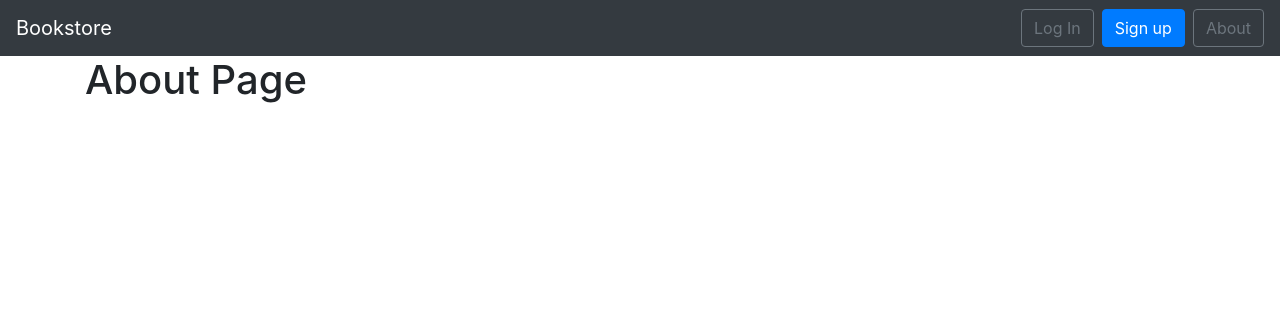
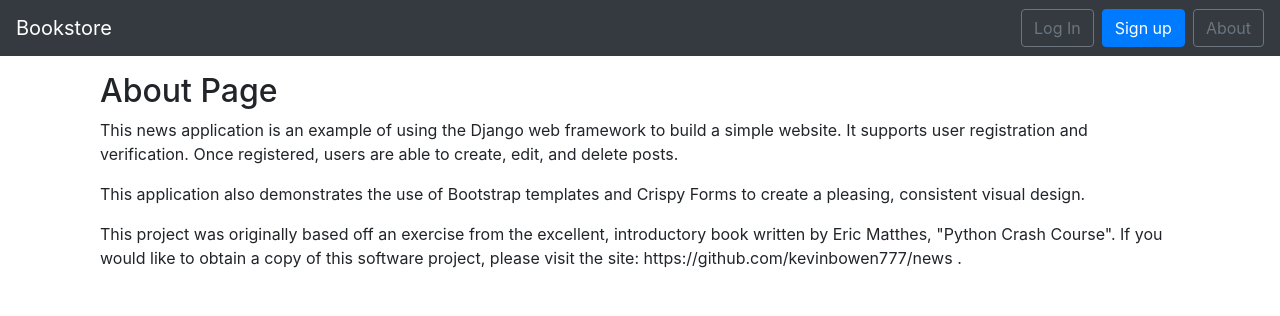
Before and after one commit to kevinbowen777/bookstore, a Django app: page /about/ in a window 1280 px wide. Shown: the top 316 px of the page. Run offline with Django 4.2, Linux system fonts and the light colour scheme; parts of the project's set-up code (start-up, migrations or seed data) failed here and were passed over; some libraries are stand-ins or nearby versions.

Commit message:
Update about page

```diff
--- a/templates/about.html
+++ b/templates/about.html
@@ -1,7 +1,21 @@
-{% extends 'base.html' %}
+{% extends "base.html" %}
 
-{% block title %}About{% endblock title %}
+{% block title %}About Page{% endblock %}
 
 {% block content %}
-  <h1>About Page</h1>
+<div class="container">
+  <p>
+  <h2>About Page</h2>
+  <p>This news application is an example of using the Django web framework to
+  build a simple website. It supports user registration and verification. Once
+  registered, users are able to create, edit, and delete posts.</p>
+  <p>This application also demonstrates the use of Bootstrap templates and
+  Crispy Forms to create a pleasing, consistent visual design.
+  <p>This project was originally based off an exercise from the excellent,
+  introductory book written by Eric Matthes, "Python Crash Course". If you
+  would like to obtain a copy of this software project, please visit the
+  site: https://github.com/kevinbowen777/news .
+  </p>
+  </p>
+</div>
 {% endblock content %}
```
